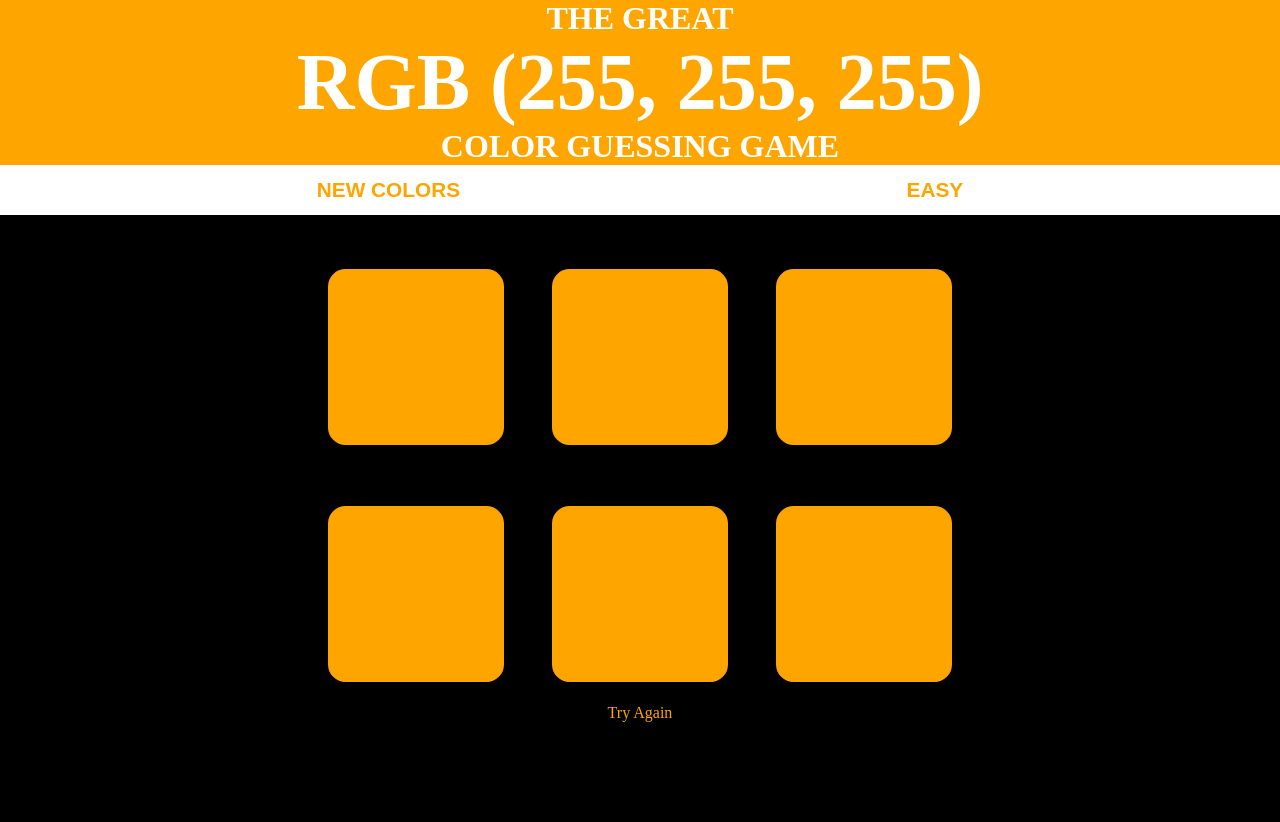
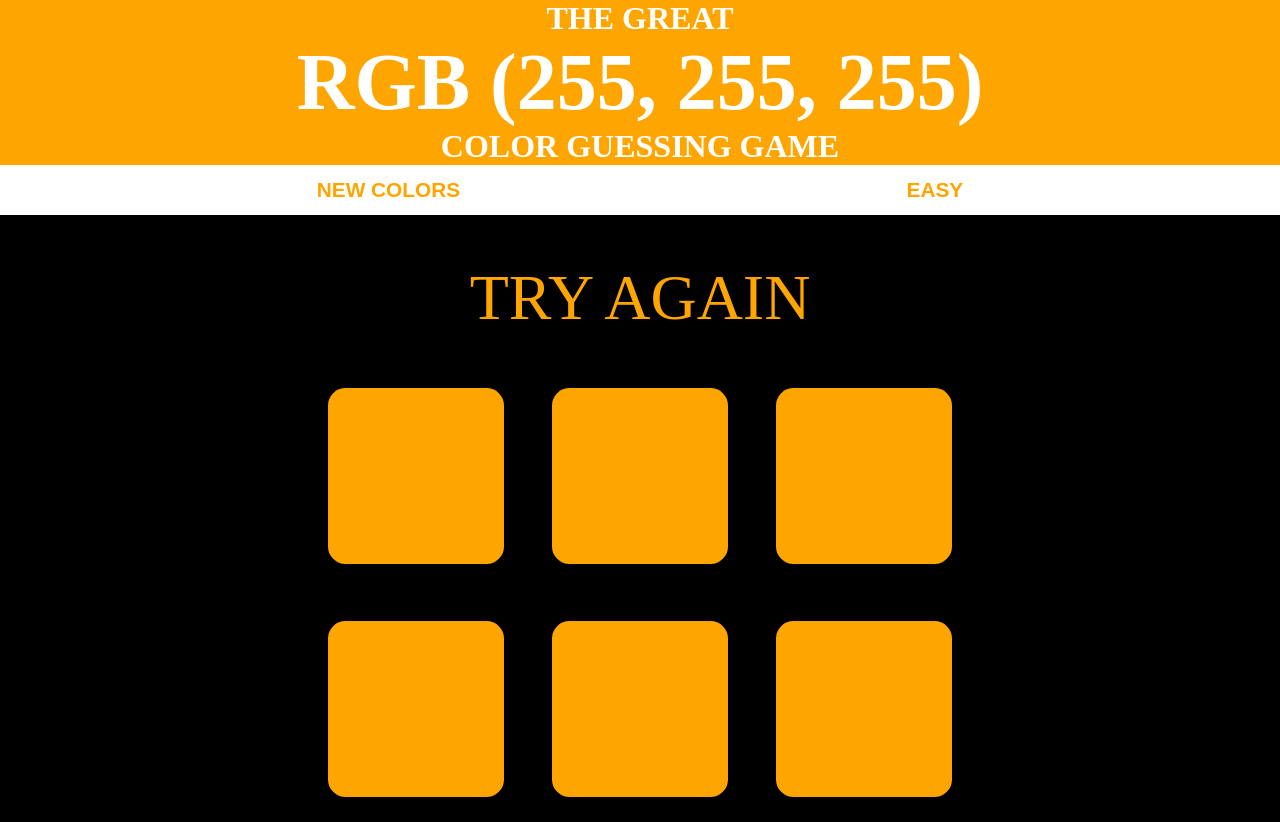
Before and after one commit to RandyRomero/colorGame, a plain HTML site: page index.html in a window 1280 px wide. Before the commit the page ends 800 px from the top, so only its background shows below. Drawn offline with Linux system fonts and the light colour scheme.

Commit message:
relocate try again mesage from bottom to top

```diff
--- a/css/main.css
+++ b/css/main.css
@@ -106,11 +106,24 @@ nav button:focus {
 
 /******************************** MAIN *********************************/
 
+main .container:first-of-type {
+	text-align: center;
+}
+
+main .container:first-of-type P {
+	color: orange;
+	font-size: 4rem;
+	margin-bottom: 0.1rem;
+	margin-top: 0.1rem;
+	text-transform: uppercase;
+}
+
+
 main .container {
 	display: flex;
 	flex-flow: row nowrap;
 	justify-content: space-around;
-	margin-top: 3rem;
+	margin-top: 2.8rem;
 }
 
 .square {
@@ -120,17 +133,6 @@ main .container {
 	height: 11rem;
 	margin: 0.4rem;
 	width: 11rem;
-}
-
-/******************************** FOOTER *********************************/
-footer {
-	text-align: center;
-}
-
-footer p {
-	color: orange;
-	font-size:
-	text-transform: uppercase;
 }
 
 /**************************** MEDIA QUERIES *****************************/
--- a/index.html
+++ b/index.html
@@ -25,7 +25,11 @@
 			</div>
 		</div>
 	</nav>
+
 	<main>
+		<div class="container">
+			<p>Try Again</p>
+		</div>
 		<div class="container">
 			<div class="square"></div>
 			<div class="square"></div>
@@ -37,9 +41,6 @@
 			<div class="square"></div>
 		</div>
 	</main>
-	<footer>
-		<p>Try Again</p>
-	</footer>
-	<script type="text/javascript" src="js/main.js"></script>
+s	<script type="text/javascript" src="js/main.js"></script>
 </body>
 </html>
```
